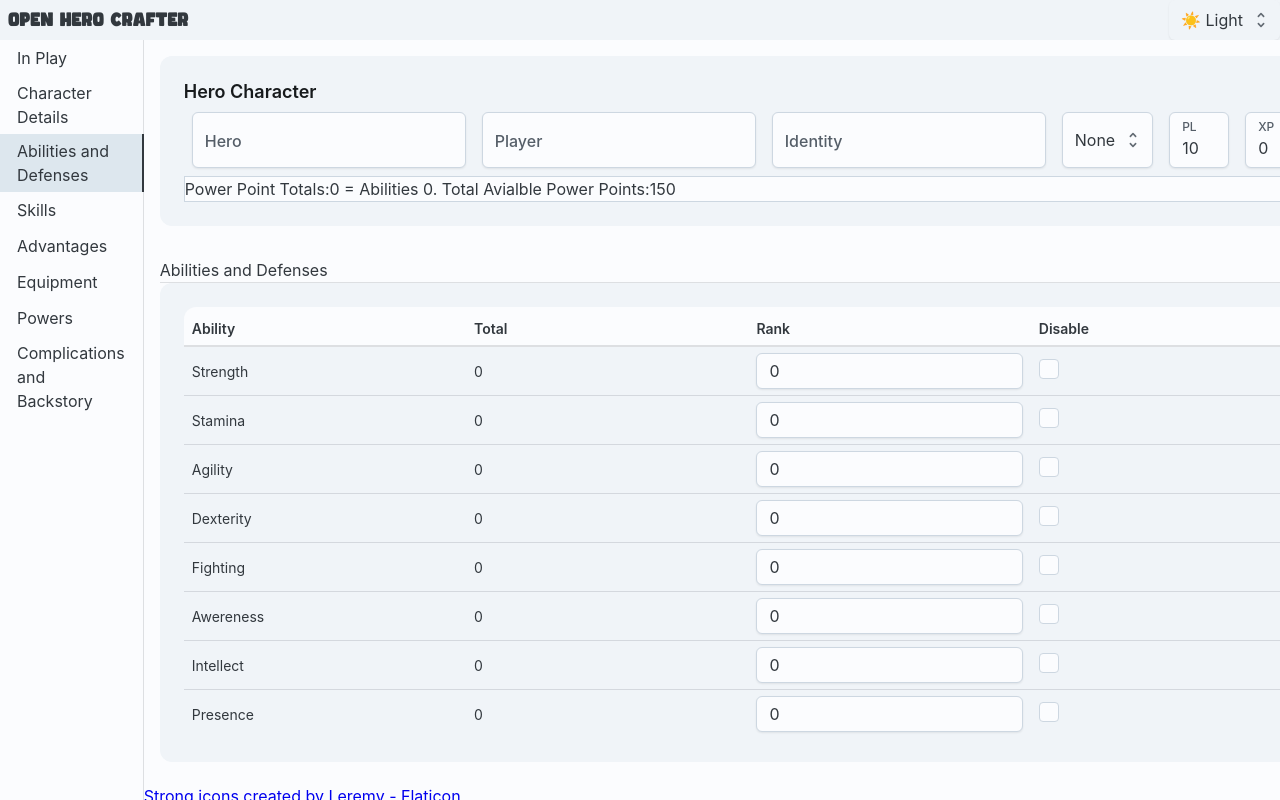
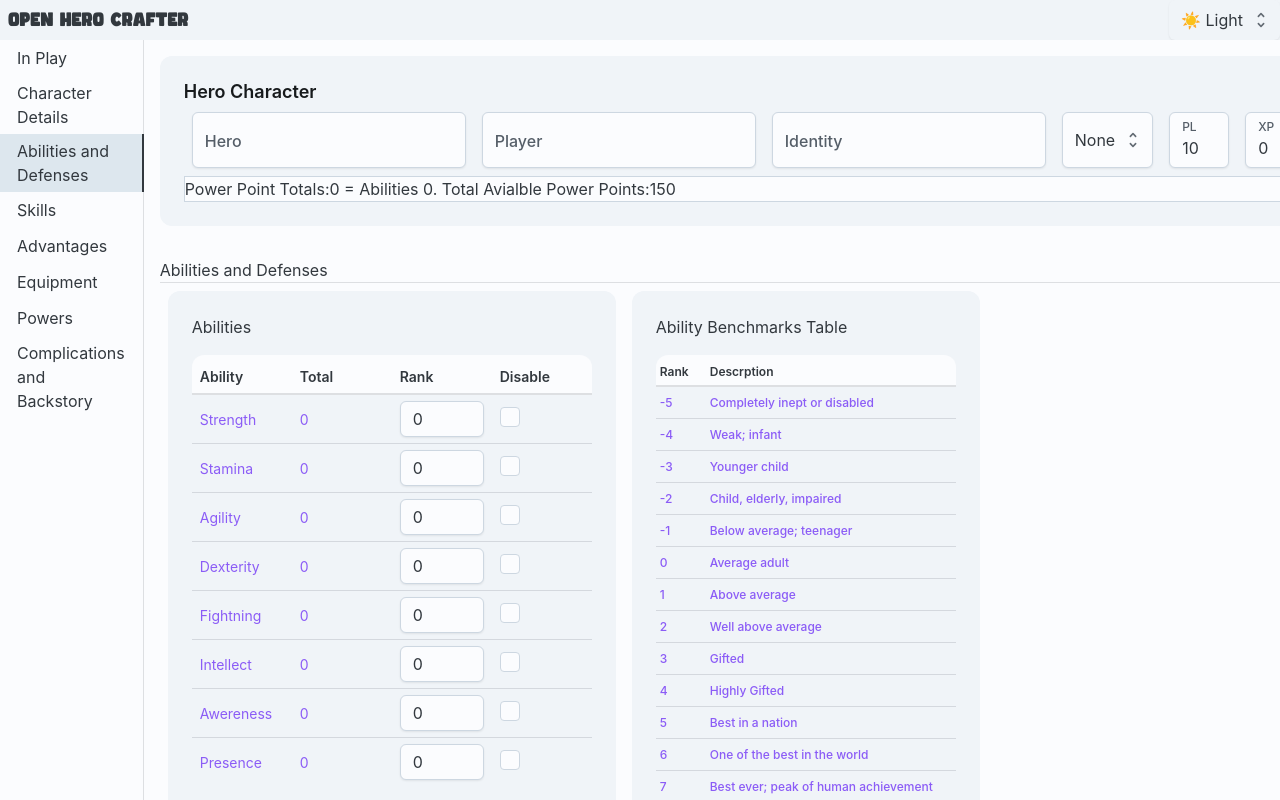
Before and after one commit to gregardev/OpenHeroCrafter, a React (Vite) app: page / in a window 1280 px wide. Both pictures are taken after a click on the tab "Abilities and Defenses". Shown: the top 800 px of the page. Built offline with nearby package versions, Linux system fonts and the light colour scheme.

Commit message:
ability table done

```diff
--- a/src/components/hero/heroabilities/HeroAbilities.tsx
+++ b/src/components/hero/heroabilities/HeroAbilities.tsx
@@ -1,9 +1,8 @@
-import { Box, Card, Checkbox, Divider, Input, Table, Typography } from "@mui/joy";
-import useActiveHero from "../../../hooks/useActiveHero";
+import { Box, Card, Divider, Table, Typography } from "@mui/joy";
+import HeroAbilitiesTable from "./HeroAbilitiesTable";
 
 export default function HeroAbilities(){
 
-    const {activeHero, changeActiveHeroAbility} = useActiveHero();
 
     return(
         <Box>
@@ -15,143 +14,171 @@ export default function HeroAbilities(){
                 }}
             >
                 <Card
+                    sx={{m:1}}
                     variant="soft"
                     size="lg"
                 >
-                    <Table aria-label="Abilities">
+                    <Typography>Abilities</Typography>
+                    <HeroAbilitiesTable />
+                    <Typography>Defenses</Typography>
+                    <Table aria-label="Defences" sx={{width:'400px'}} color="primary">
+
+                    </Table>
+                </Card>
+                <Card
+                    sx={{m:1}}
+                    variant="soft"
+                    size="lg"
+                >
+                    <Typography>Ability Benchmarks Table</Typography>
+                    <Table aria-label="Ability Benchmark Table" sx={{width:'300px'}} color="primary" size="sm">
                         <thead>
-                            <th>Ability</th>
-                            <th>Total</th>
-                            <th>Rank</th>
-                            <th>Disable</th>
+                            <th style={{width:'50px'}}>Rank</th>
+                            <th style={{width:'250px'}}>Descrption</th>
                         </thead>
                         <tbody>
-                            <tr
-                                key="Strength"
-                            >
-                                <td>Strength</td>
-                                <td>{activeHero.str?activeHero.str:0}</td>
+                            <tr>
                                 <td>
-                                    <Input
-                                        type="number"
-                                        value={activeHero.rstr}
-                                        onChange={(e)=>changeActiveHeroAbility('str',Number(e.target.value))}
-                                    />
+                                    -5
                                 </td>
                                 <td>
-                                    <Checkbox />
+                                    Completely inept or disabled
                                 </td>
                             </tr>
-                            <tr
-                                key="Stamina"
-                            >
-                                <td>Stamina</td>
-                                <td>{activeHero.sta?activeHero.sta:0}</td>
+                            <tr>
                                 <td>
-                                    <Input
-                                        type="number"
-                                        value={activeHero.rsta}
-                                        onChange={(e)=>changeActiveHeroAbility('sta',Number(e.target.value))}
-                                    />
+                                    -4
                                 </td>
                                 <td>
-                                    <Checkbox />
+                                    Weak; infant
                                 </td>
                             </tr>
-                            <tr
-                                key="Agility"
-                            >
-                                <td>Agility</td>
-                                <td>{activeHero.agi?activeHero.agi:0}</td>
+                            <tr>
                                 <td>
-                                    <Input
-                                        type="number"
-                                        value={activeHero.ragi}
-                                        onChange={(e)=>changeActiveHeroAbility('agi',Number(e.target.value))}
-                                    />
+                                    -3
                                 </td>
                                 <td>
-                                    <Checkbox />
+                                    Younger child
                                 </td>
                             </tr>
-                            <tr
-                                key="Dexterity"
-                            >
-                                <td>Dexterity</td>
-                                <td>{activeHero.dex?activeHero.dex:0}</td>
+                            <tr>
                                 <td>
-                                    <Input
-                                        type="number"
-                                        value={activeHero.rdex}
-                                        onChange={(e)=>changeActiveHeroAbility('dex',Number(e.target.value))}
-                                    />
+                                    -2
                                 </td>
                                 <td>
-                                    <Checkbox />
+                                    Child, elderly, impaired
                                 </td>
                             </tr>
-                            <tr
-                                key="Figting"
-                            >
-                                <td>Fighting</td>
-                                <td>{activeHero.fgt?activeHero.fgt:0}</td>
+                            <tr>
                                 <td>
-                                    <Input
-                                        type="number"
-                                        value={activeHero.rfgt}
-                                        onChange={(e)=>changeActiveHeroAbility('fgt',Number(e.target.value))}
-                                    />
+                                    -1
                                 </td>
                                 <td>
-                                    <Checkbox />
+                                    Below average; teenager
                                 </td>
                             </tr>
-                            <tr
-                                key="Awereness"
-                            >
-                                <td>Awereness</td>
-                                <td>{activeHero.awe?activeHero.awe:0}</td>
+                            <tr>
                                 <td>
-                                    <Input
-                                        type="number"
-                                        value={activeHero.rawe}
-                                        onChange={(e)=>changeActiveHeroAbility('awe',Number(e.target.value))}
-                                    />
+                                    0
                                 </td>
                                 <td>
-                                    <Checkbox />
+                                    Average adult
                                 </td>
                             </tr>
-                            <tr
-                                key="Intellect"
-                            >
-                                <td>Intellect</td>
-                                <td>{activeHero.int?activeHero.int:0}</td>
+                            <tr>
                                 <td>
-                                    <Input
-                                        type="number"
-                                        value={activeHero.rint}
-                                        onChange={(e)=>changeActiveHeroAbility('int',Number(e.target.value))}
-                                    />
+                                    1
                                 </td>
                                 <td>
-                                    <Checkbox />
+                                    Above average
                                 </td>
                             </tr>
-                            <tr
-                                key="Presence"
-                            >
-                                <td>Presence</td>
-                                <td>{activeHero.pre?activeHero.pre:0}</td>
+                            <tr>
                                 <td>
-                                    <Input
-                                        type="number"
-                                        value={activeHero.rpre}
-                                        onChange={(e)=>changeActiveHeroAbility('pre',Number(e.target.value))}
-                                    />
+                                    2
                                 </td>
                                 <td>
-                                    <Checkbox />
+                                    Well above average
+                                </td>
+                            </tr>
+                            <tr>
+                                <td>
+                                    3
+                                </td>
+                                <td>
+                                    Gifted
+                                </td>
+                            </tr>
+                            <tr>
+                                <td>
+                                    4
+                                </td>
+                                <td>
+                                    Highly Gifted
+                                </td>
+                            </tr>
+                            <tr>
+                                <td>
+                                    5
+                                </td>
+                                <td>
+                                    Best in a nation
+                                </td>
+                            </tr>
+                            <tr>
+                                <td>
+                                    6
+                                </td>
+                                <td>
+                                    One of the best in the world
+                                </td>
+                            </tr>
+                            <tr>
+                                <td>
+                                    7
+                                </td>
+                                <td>
+                                    Best ever; peak of human achievement
+                                </td>
+                            </tr>
+                            <tr>
+                                <td>
+                                    8
+                                </td>
+                                <td>
+                                    Low superhuman
+                                </td>
+                            </tr>
+                            <tr>
+                                <td>
+                                    10
+                                </td>
+                                <td>
+                                    Moderate superhuman
+                                </td>
+                            </tr>
+                            <tr>
+                                <td>
+                                    13
+                                </td>
+                                <td>
+                                    High superhuman
+                                </td>
+                            </tr>
+                            <tr>
+                                <td>
+                                    15
+                                </td>
+                                <td>
+                                    Very high superhuman
+                                </td>
+                            </tr>
+                            <tr>
+                                <td>
+                                    20
+                                </td>
+                                <td>
+                                    Cosmic
                                 </td>
                             </tr>
                         </tbody>
--- /dev/null
+++ b/src/components/hero/heroabilities/HeroAbilitiesTable.tsx
@@ -0,0 +1,63 @@
+import { Checkbox, Input, styled, Table } from "@mui/joy";
+import useActiveHero from "../../../hooks/useActiveHero";
+import type { Hero } from "../../../interfaces/hero";
+
+const abilities = [
+    {key:'str',label:'Strength'},
+    {key:'sta',label:'Stamina'},
+    {key:'agi',label:'Agility'},
+    {key:'dex',label:'Dexterity'},
+    {key:'fgt',label:'Fightning'},
+    {key:'int',label:'Intellect'},
+    {key:'awe',label:'Awereness'},
+    {key:'pre',label:'Presence'},
+]
+
+const StyledTR = styled('tr')<{
+  overPowerLimit?: boolean;
+}>(({ theme, overPowerLimit }) => ({
+  backgroundColor: overPowerLimit
+    ? theme.vars.palette.danger.softBg
+    : 'transparent',
+  transition: 'background-color 0.2s ease',
+}));
+
+export default function HeroAbilitiesTable(){
+    const {activeHero, changeActiveHeroAbility, changeActiveHeroAbilityDisable} = useActiveHero();
+
+    return (
+        <Table aria-label="Abilities" sx={{width:'400px'}} color="primary">
+            <thead>
+                <th style={{width:'100px'}}>Ability</th>
+                <th style={{width:'100px'}}>Total</th>
+                <th style={{width:'100px'}}>Rank</th>
+                <th style={{width:'100px'}}>Disable</th>
+            </thead>
+            <tbody>
+                {abilities.map((ab)=>(
+                    <StyledTR
+                        key={ab.label}
+                        overPowerLimit={Number(activeHero[(ab.key) as keyof Hero])>(Number(activeHero.pl)*2)}
+                    >
+                        <td>{ab.label}</td>
+                        <td>{Boolean(activeHero[('d'+ab.key)as keyof Hero])?'---':(activeHero[ab.key as keyof Hero] ?? 0)}</td>
+                        <td>
+                            <Input
+                                type="number"
+                                disabled={Boolean(activeHero[('d'+ab.key)as keyof Hero])}
+                                value={Number(activeHero[('r'+ab.key) as keyof Hero])}
+                                onChange={(e)=>changeActiveHeroAbility(ab.key,Number(e.target.value))}
+                            />
+                        </td>
+                        <td>
+                            <Checkbox
+                                checked={Boolean(activeHero[('d'+ab.key)as keyof Hero])}
+                                onChange={(e)=>changeActiveHeroAbilityDisable(ab.key,e.target.checked)}
+                            />
+                        </td>
+                    </StyledTR>
+                ))}
+            </tbody>
+        </Table>
+    );
+}
--- a/src/components/hero/herocard/PowerPoints.tsx
+++ b/src/components/hero/herocard/PowerPoints.tsx
@@ -14,7 +14,18 @@ export default function PowerPoints(){
     }
 
     function calculateSpentAbilityPoints(){
-        return Number(activeHero.rstr)*2 + Number(activeHero.rsta)*2 + Number(activeHero.ragi)*2 + Number(activeHero.rdex)*2 + Number(activeHero.rfgt)*2 + Number(activeHero.rint)*2 + Number(activeHero.rawe)*2 + Number(activeHero.rpre)*2;
+        let sum = 0;
+        // add 2 points for each ability
+        sum = sum + (2*( Number(activeHero.rstr) + Number(activeHero.rsta) + Number(activeHero.ragi) +
+        Number(activeHero.rdex) + Number(activeHero.rfgt) + Number(activeHero.rint) + Number(activeHero.rawe) +
+        Number(activeHero.rpre)));
+        // minus 10 for each disabled ability
+        sum = sum - (10*( Number(activeHero.dstr) + Number(activeHero.dsta) + Number(activeHero.dagi) +
+        Number(activeHero.ddex) + Number(activeHero.dfgt) + Number(activeHero.dint) + Number(activeHero.dawe) +
+        Number(activeHero.dpre)));
+
+        return sum;
+
     }
 
     const [totalAvailablePowerPoints, setTotalAvailablePowerPoints] = useState(calculateTotalAvailablePowerPoints);
--- a/src/context/ActiveHeroContext.tsx
+++ b/src/context/ActiveHeroContext.tsx
@@ -28,13 +28,18 @@ export default function ActiveHeroContextProvider({children}:Props){
         setActiveHero({...activeHero, ['r'+ability]: newVal, [ability]:newVal});
     }
 
+    function changeActiveHeroAbilityDisable(ability:string, newVal:boolean){
+        setActiveHero({...activeHero, ['r'+ability]: 0, [ability]:0, ['d'+ability]:newVal});
+    }
+
     return (
         <ActiveHeroContext.Provider
             value={{
                 activeHero:activeHero,
                 changeActiveHeroAttrSTR: changeActiveHeroAttrSTR,
                 changeActiveHeroAttrNUM: changeActiveHeroAttrNUM,
-                changeActiveHeroAbility: changeActiveHeroAbility
+                changeActiveHeroAbility: changeActiveHeroAbility,
+                changeActiveHeroAbilityDisable: changeActiveHeroAbilityDisable
             }}
         >
             {children}
--- a/src/interfaces/activeHeroContextValue.ts
+++ b/src/interfaces/activeHeroContextValue.ts
@@ -5,4 +5,5 @@ export interface ActiveHeroContextValue {
     changeActiveHeroAttrSTR: (field:string, newVal:string) => void;
     changeActiveHeroAttrNUM: (field:string, newVal:number) => void;
     changeActiveHeroAbility: (ability:string, newVal:number) => void;
+    changeActiveHeroAbilityDisable: (ability:string, newVal:boolean) => void
 }
--- a/src/interfaces/hero.ts
+++ b/src/interfaces/hero.ts
@@ -9,22 +9,38 @@ export interface Hero {
     xp: number,
     hp: number,
     // Abilities
-    str: number, // Strength Stat
-    rstr: number, // Rank of Strength
-    sta: number, // Stamina Stat
-    rsta: number, // Rank of Stamina
-    agi: number, // Agility Stat
-    ragi: number, // Rank of Agility
+    // > Strength
+    str: number, // score
+    rstr: number, // rank
+    dstr: boolean, // disable
+    // > Stamina
+    sta: number, // score
+    rsta: number, // Rank
+    dsta: boolean, // Disable
+    // > Agility
+    agi: number, // score
+    ragi: number, // Rank
+    dagi: boolean, // Disable
+    // > Dexterity
     dex: number, // dex Stat
-    rdex: number, // Rank of dex
+    rdex: number, // Rank
+    ddex: boolean, // Disable
+    // > Fighting
     fgt: number, // Fighting Stat
-    rfgt: number, // Rank of Fighting
+    rfgt: number, // Rank
+    dfgt: boolean // Disable
+    // > Intellect
     int: number, // Int Stat
-    rint: number, // Rank of Int
+    rint: number, // Rank
+    dint: boolean, // Disable
+    // > Awerness
     awe: number, // awe Stat
-    rawe: number, // Rank of awe
+    rawe: number, // Rank
+    dawe: boolean, // Disable
+    // > Precense
     pre: number, // pre Stat
-    rpre: number, // Rank of pre
+    rpre: number, // Rank
+    dpre: boolean, // disable
 }
 
 export const defaultHero: Hero = {
@@ -37,19 +53,27 @@ export const defaultHero: Hero = {
     hp:1,
     str:0,
     rstr:0,
+    dstr:false,
     sta:0,
     rsta:0,
+    dsta:false,
     agi:0,
     ragi:0,
+    dagi:false,
     dex:0,
     rdex:0,
+    ddex:false,
     fgt:0,
     rfgt:0,
+    dfgt:false,
     int:0,
     rint:0,
+    dint:false,
     awe:0,
     rawe:0,
+    dawe:false,
     pre:0,
     rpre:0,
+    dpre:false,
 
 }
```
Also changed, not shown: src/App.tsx (+5 -5 lines), src/components/hero/herocomplications/HeroComplications.tsx (renamed from src/components/hero/herocomplications/herocomplications.tsx), src/components/hero/herogear/HeroGear.tsx (renamed from src/components/hero/herogear/herogear.tsx), src/components/hero/heroplay/HeroPlay.tsx (renamed from src/components/hero/heroplay/heroplay.tsx), src/components/hero/heropower/HeroPower.tsx (renamed from src/components/hero/heropower/heropower.tsx), src/components/hero/heroskills/HeroSkills.tsx (renamed from src/components/hero/heroskills/heroskills.tsx).
